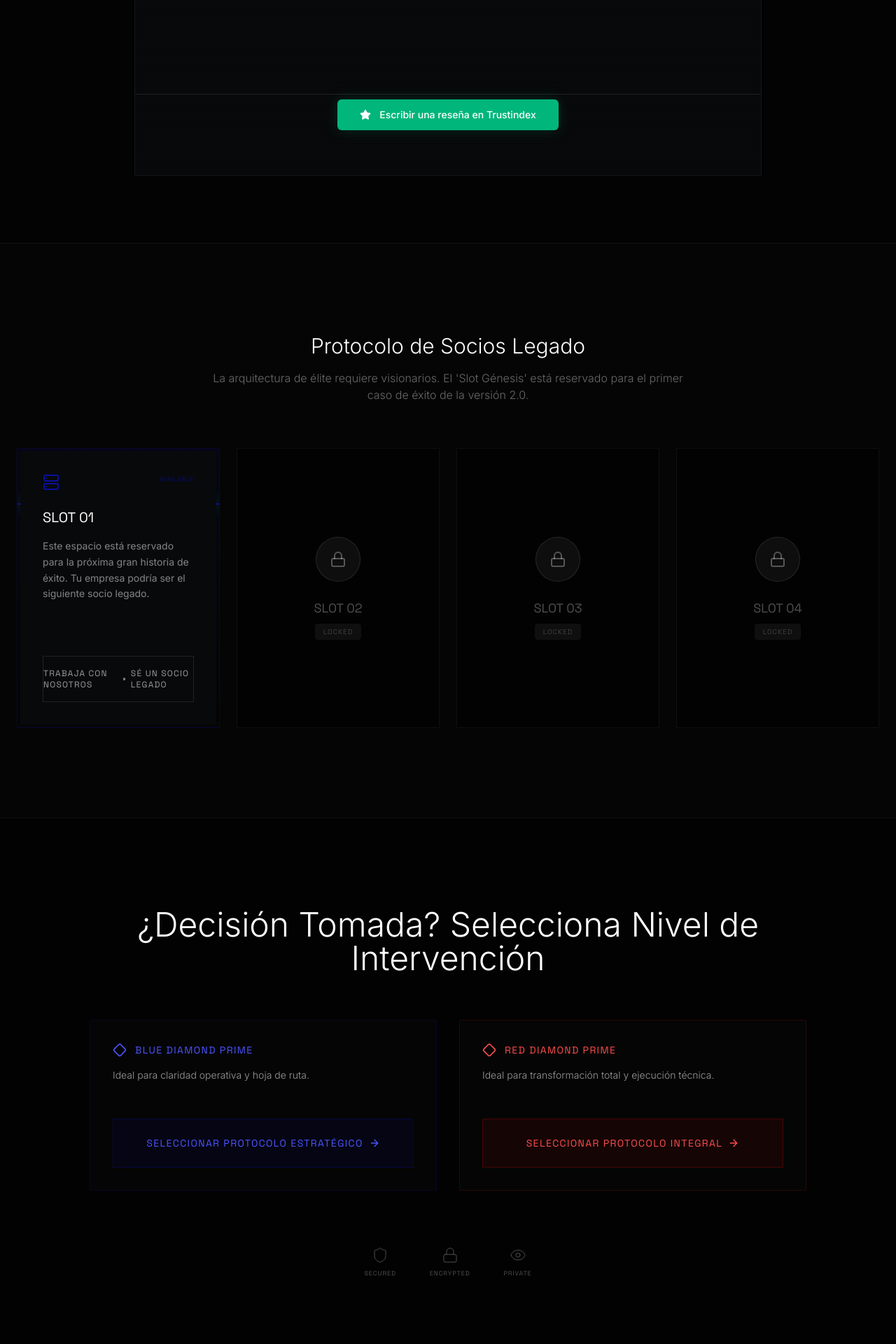
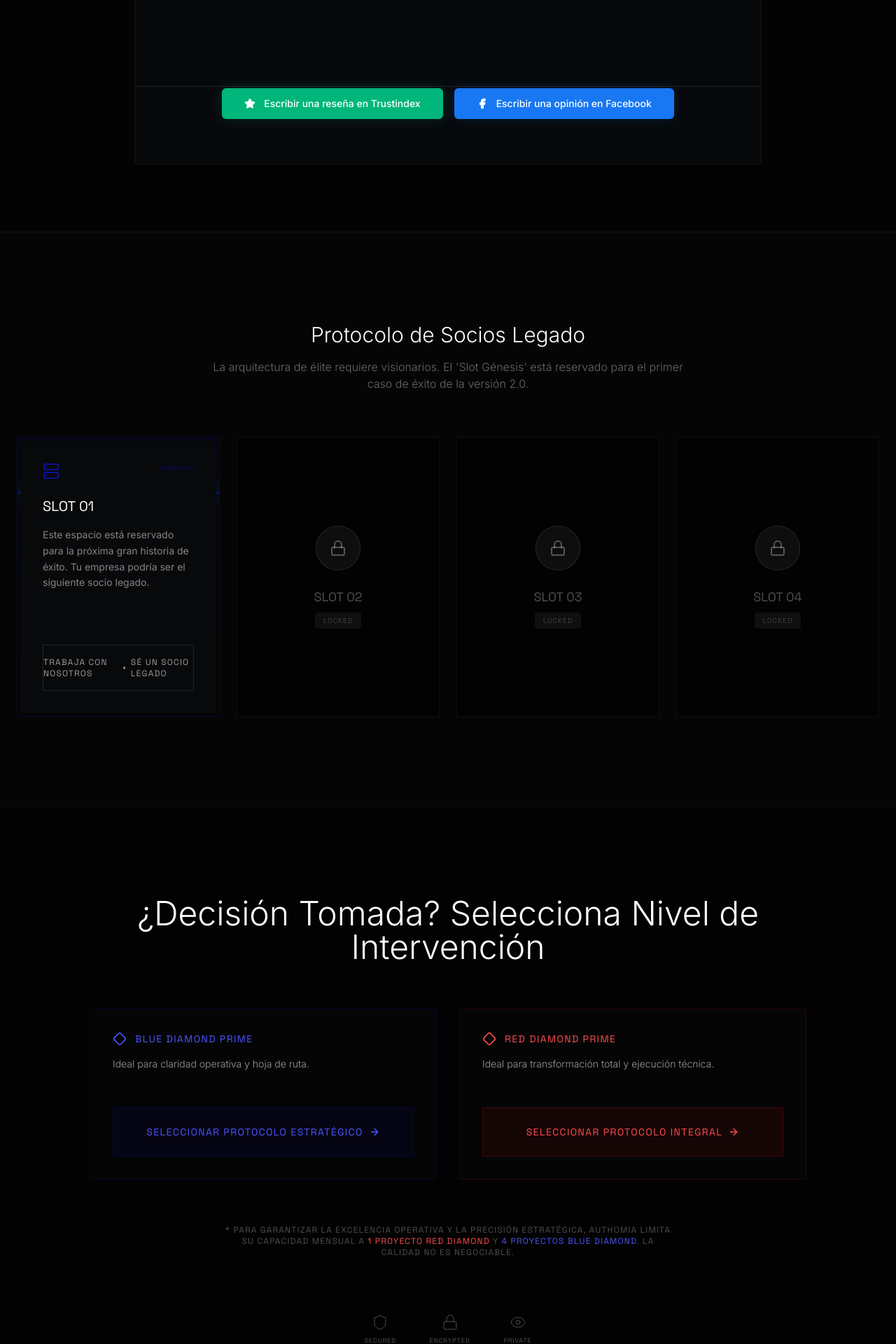
Before and after one commit to AuthomiaAgency/authomia, a React (Vite) app: page / in a window 1280 px wide. Shown: the part 6960-8880 px from the top of the page at 70% size. Built offline with nearby package versions, Linux system fonts and the light colour scheme.

Commit message:
feat: Add project limits disclaimer and Facebook icon
Adds a disclaimer to the landing page about monthly project limits for "Diamond" tiers, reinforcing quality. Also, includes a Facebook icon in the testimonials component for potential future use.

```diff
--- a/App.tsx
+++ b/App.tsx
@@ -167,6 +167,13 @@ const App: React.FC = () => {
                 Ver todas las opciones disponibles
              </button>
           )}
+
+          {/* Quality Assurance Disclaimer */}
+          <div className="mt-16 max-w-2xl mx-auto px-4">
+             <p className="text-[10px] md:text-xs font-mono text-white/30 uppercase tracking-widest leading-relaxed">
+                * Para garantizar la excelencia operativa y la precisión estratégica, Authomia limita su capacidad mensual a <span className="text-authomia-redLight">1 proyecto Red Diamond</span> y <span className="text-authomia-blueLight">4 proyectos Blue Diamond</span>. La calidad no es negociable.
+             </p>
+          </div>
 
           {/* Trust Indicators */}
           <div className="flex justify-center gap-12 mt-20 opacity-30">
--- a/components/Testimonials.tsx
+++ b/components/Testimonials.tsx
@@ -1,7 +1,7 @@
 import React from 'react';
 import { motion } from 'framer-motion';
 import { Content } from '../types';
-import { Quote, Radio, MessageSquarePlus, Star } from 'lucide-react';
+import { Quote, Radio, MessageSquarePlus, Star, Facebook } from 'lucide-react';
 
 interface TestimonialsProps {
   content: Content['testimonials'];
@@ -35,15 +35,27 @@ const Testimonials: React.FC<TestimonialsProps> = ({ content }) => {
                  <div className="w-full" src='https://cdn.trustindex.io/loader.js?c1944fc653ab348af1969151da0'></div>
               </div>
 
+              <div className="flex flex-col md:flex-row gap-4">
                  <a
                    href="https://www.trustindex.io/reviews/authomia.cloud"
                    target="_blank"
                    rel="noopener noreferrer"
-                className="mt-4 px-8 py-3 bg-[#00b67a] text-white font-sans font-medium text-sm rounded-md hover:bg-[#00a06b] transition-all duration-300 flex items-center gap-3 shadow-[0_0_20px_rgba(0,182,122,0.2)] hover:shadow-[0_0_30px_rgba(0,182,122,0.4)] hover:-translate-y-1"
+                   className="px-8 py-3 bg-[#00b67a] text-white font-sans font-medium text-sm rounded-md hover:bg-[#00a06b] transition-all duration-300 flex items-center gap-3 shadow-[0_0_20px_rgba(0,182,122,0.2)] hover:shadow-[0_0_30px_rgba(0,182,122,0.4)] hover:-translate-y-1"
                  >
                     <Star className="w-4 h-4 fill-white" />
                     Escribir una reseña en Trustindex
                  </a>
+
+                 <a
+                   href="https://www.facebook.com/authomia"
+                   target="_blank"
+                   rel="noopener noreferrer"
+                   className="px-8 py-3 bg-[#1877F2] text-white font-sans font-medium text-sm rounded-md hover:bg-[#166fe5] transition-all duration-300 flex items-center gap-3 shadow-[0_0_20px_rgba(24,119,242,0.2)] hover:shadow-[0_0_30px_rgba(24,119,242,0.4)] hover:-translate-y-1"
+                 >
+                    <Facebook className="w-4 h-4 fill-white" />
+                    Escribir una opinión en Facebook
+                 </a>
+              </div>
            </div>
         </motion.div>
       </div>
```
Lines whose indentation alone changed are shown as unchanged.
